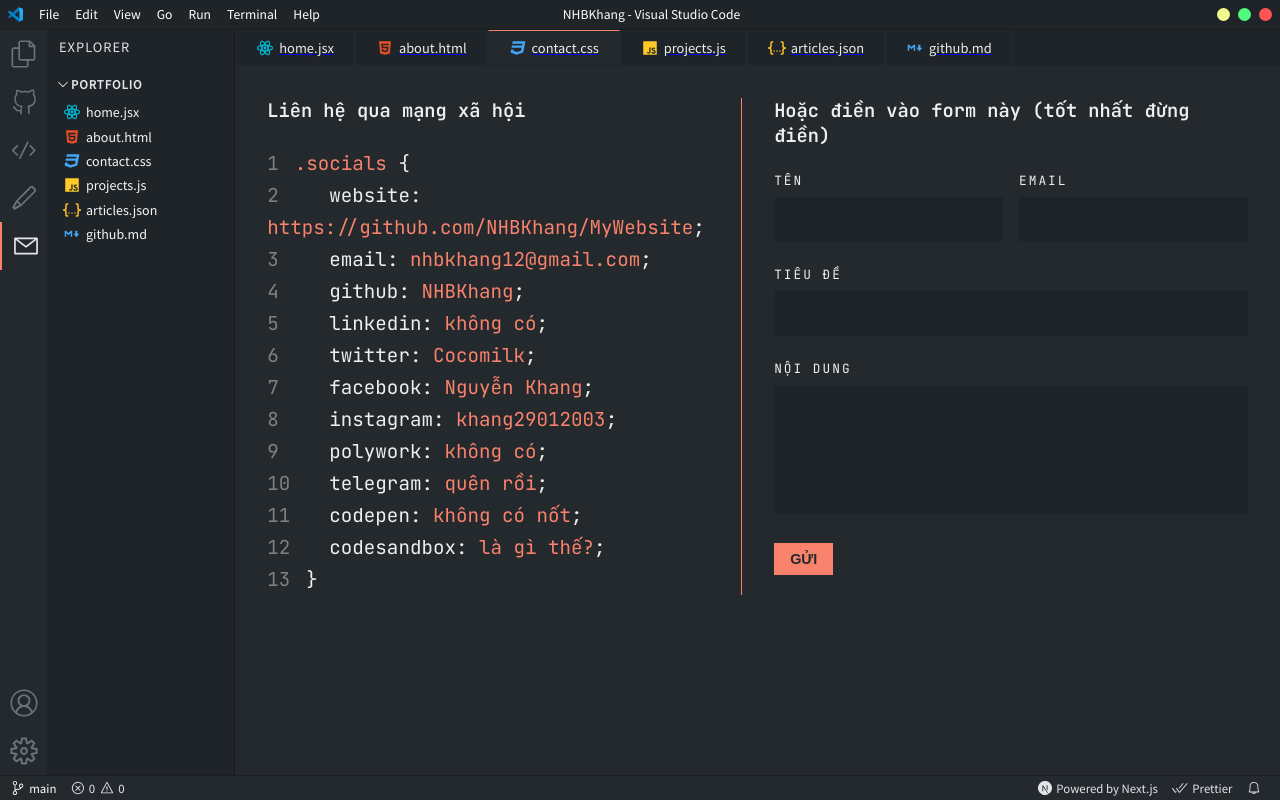
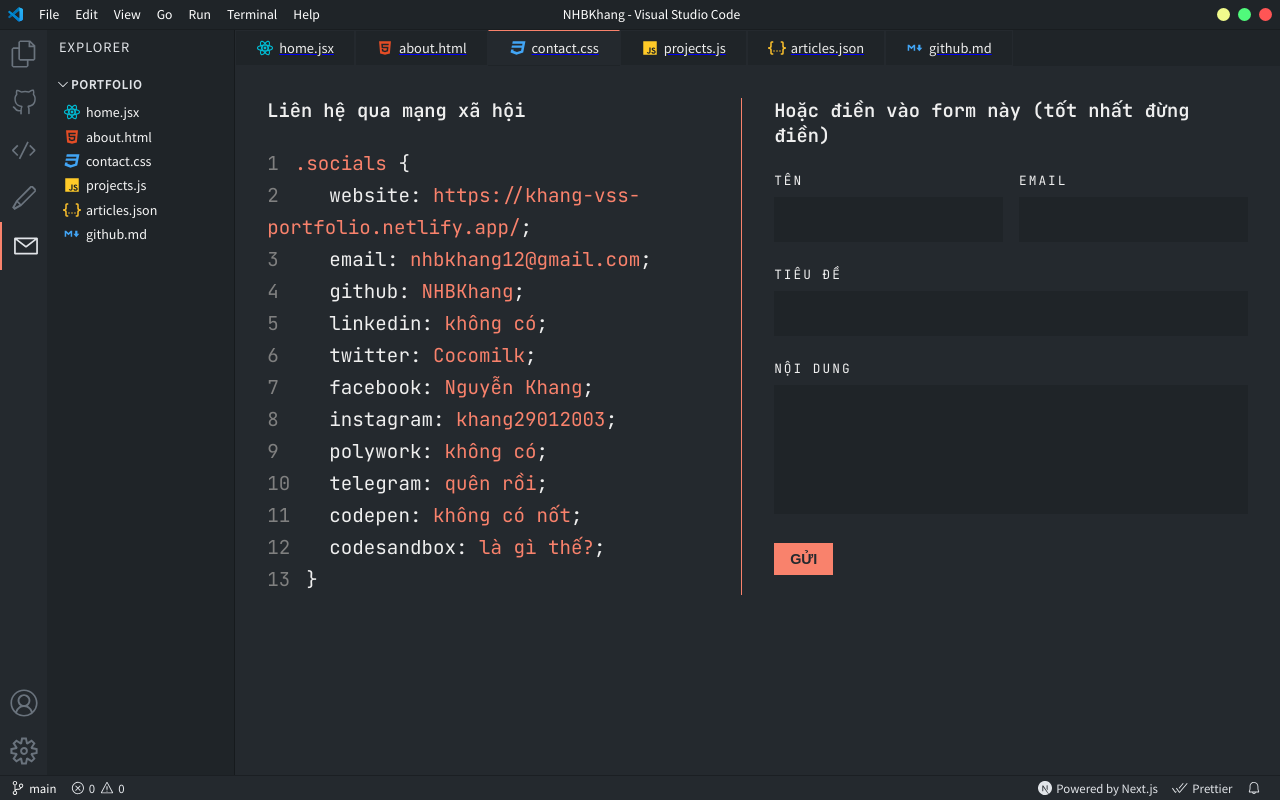
Before and after one commit to NHBKhang/KhangPortfolio, a Next.js app: page /contact in a window 1280 px wide. Built offline with nearby package versions, Linux system fonts and the light colour scheme.

Commit message:
Update image

```diff
--- a/components/ContactCode.jsx
+++ b/components/ContactCode.jsx
@@ -3,8 +3,8 @@
 const contactItems = [
   {
     social: 'website',
-    link: 'https://github.com/NHBKhang/MyWebsite',
-    href: 'https://github.com/NHBKhang/MyWebsite',
+    link: 'https://khang-vss-portfolio.netlify.app/',
+    href: 'https://khang-vss-portfolio.netlify.app/',
   },
   {
     social: 'email',
--- a/components/Head.jsx
+++ b/components/Head.jsx
@@ -6,13 +6,13 @@
       <title>{title}</title>
       <meta
         name="description"
-        content="Nitin Ranganath is an avid full stack web developer building websites and applications you'd love to use"
+        content="Nguyen Ha Bao Khang is an avid full stack web developer building websites and applications you'd love to use"
       />
       <meta
         name="keywords"
-        content="nitin ranganath, nitin, ranganath, web developer portfolio, nitin web developer, nitin developer, mern stack, nitin ranganath portfolio, vscode-portfolio"
+        content="nguyen ha bao khang, nhbkhang, khang, web developer portfolio, nitin web developer, nitin developer, mern stack, nitin ranganath portfolio, vscode-portfolio"
       />
-      <meta property="og:title" content="Nitin Ranganath's Portfolio" />
+      <meta property="og:title" content="Bao Khang's Portfolio" />
       <meta
         property="og:description"
         content="A full-stack developer building websites that you'd like to use."
@@ -20,6 +20,7 @@
       <meta property="og:image" content="https://imgur.com/4zi5KkQ.png" />
       <meta property="og:url" content="https://vscode-portfolio.vercel.app" />
       <meta name="twitter:card" content="summary_large_image" />
+      <link rel='icon' href='https://cdn.icon-icons.com/icons2/2107/PNG/512/file_type_vscode_icon_130084.png'/>
     </Head>
   );
 };
@@ -27,5 +28,5 @@
 export default CustomHead;
 
 CustomHead.defaultProps = {
-  title: 'Nitin Ranganath',
+  title: 'NHBKhang',
 };
--- a/next.config.js
+++ b/next.config.js
@@ -3,14 +3,17 @@
     domains: [
       'res.cloudinary.com',
       'avatars.githubusercontent.com',
-      'imgur.com',
+      'dntech.vn',
       'nhbkhang.github.io',
       'celadonbooks.com',
       'media.istockphoto.com',
       'cdn.fosstodon.org',
       'www.studytienganh.vn',
       'www.newshub.co.nz',
-      'i.kym-cdn.com'
+      'i.kym-cdn.com',
+      'cdn6.f-cdn.com',
+      'img.weddingbazaar.com',
+      'i0.wp.com'
     ],
   },
 };
--- a/pages/api/projects.json
+++ b/pages/api/projects.json
@@ -2,7 +2,7 @@
   {
     "id": 1,
     "name": "Lottery",
-    "image": "https://imgur.com/kbGs6zH.png",
+    "image": "https://cdn6.f-cdn.com/contestentries/1174780/11830557/5a02a124d3af3_thumb900.jpg",
     "description": "Một dự án đơn giản sử dụng .Net Framework để mô phỏng lại game xổ số",
     "tags": ["C#", ".Net framework"],
     "source_code": "https://github.com/NHBKhang/Lottery"
@@ -10,7 +10,7 @@
   {
     "id": 2,
     "name": "Wedding Hall Manager",
-    "image": "https://imgur.com/8FFqaX8.png",
+    "image": "https://img.weddingbazaar.com/shaadisaga_production/landing/mmlistcard.jpg",
     "description": "Dự án quản lý nhà hàng tiệc cưới sử dụng ngôn ngữ Java để học lập trình hướng đối tượng",
     "tags": ["Java"],
     "source_code": "https://github.com/NHBKhang/QuanLySanhCuoi/"
@@ -35,7 +35,7 @@
   {
     "id": 5,
     "name": "Quantum Minds",
-    "image": "https://imgur.com/tAZotn3.png",
+    "image": "https://dntech.vn/uploads/details/2021/11/images/ai%20l%C3%A0%20g%C3%AC.jpg",
     "description": "Game giải đố góc nhìn thứ nhất viết bằng engine Unity",
     "tags": ["C#", "HLSL", "Shaderlab", "Unity3D"],
     "source_code": "https://github.com/NHBKhang/QuantumMinds"
@@ -68,9 +68,10 @@
   {
     "id": 9,
     "name": "Khang Vscode Portfolio",
-    "image": "https://imgur.com/mKkz0iz.png",
+    "image": "https://i0.wp.com/www.alphr.com/wp-content/uploads/2021/04/How-to-Collapse-All-in-VS-Code.png?fit=1920%2C1080&ssl=1",
     "description": "Dự án đơn giản về trang web bán điện thoại trực tuyến sử dụng công nghê Flask",
-    "tags": ["React", "Next","Typescript", "Css", "Javascript"],
-    "source_code": "https://github.com/NHBKhang/SaleApp"
+    "tags": ["React", "Next", "Css", "Javascript"],
+    "source_code": "https://github.com/NHBKhang/KhangPortfolio",
+    "demo": "https://khang-vss-portfolio.netlify.app/"
   }
 ]
```
Also changed, not shown: 1 other file (tests, documents, lock files or other folders).
